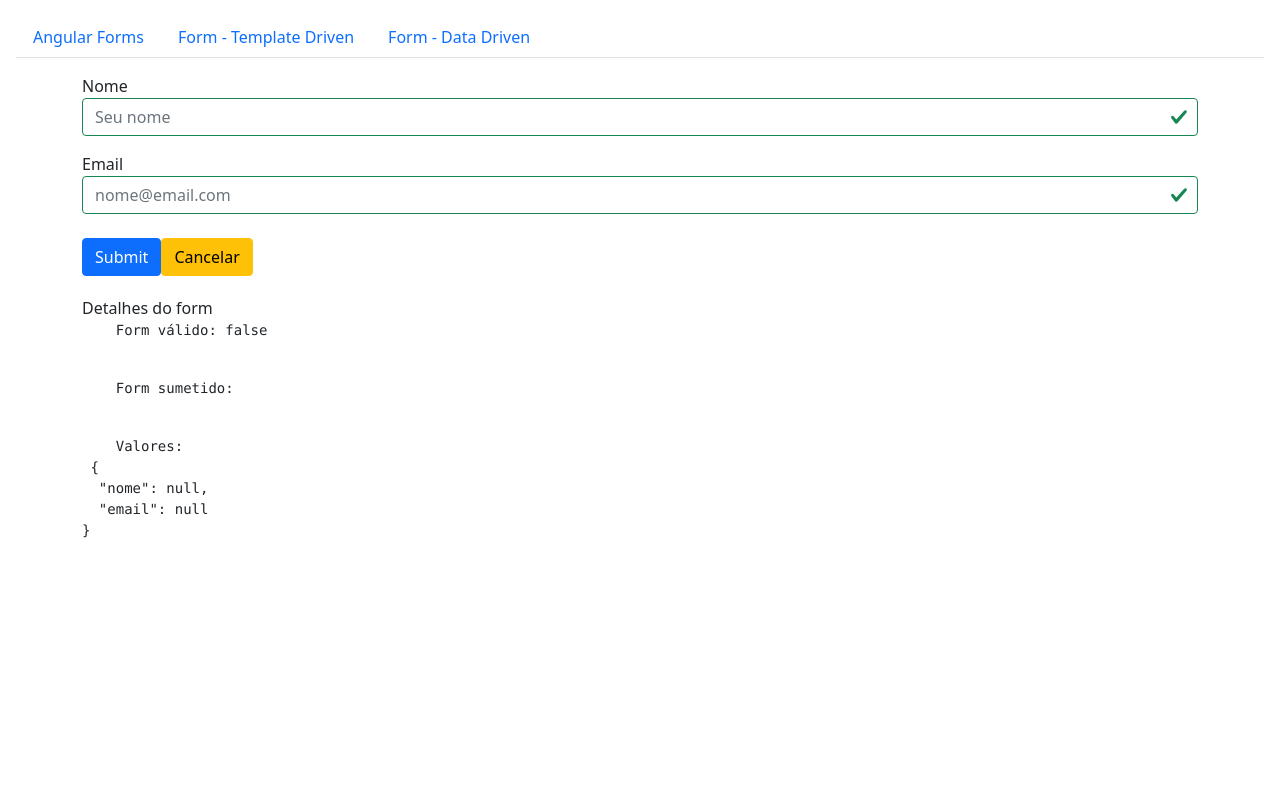
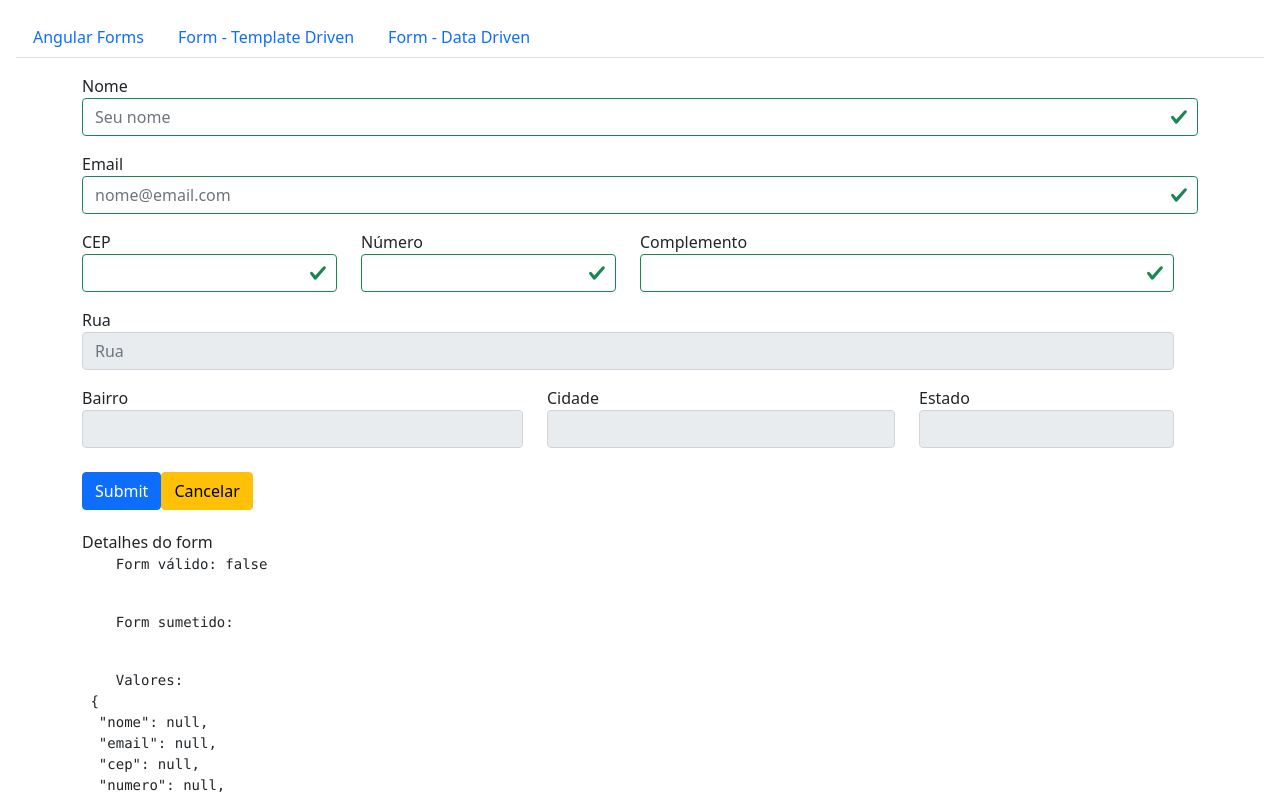
Before and after one commit to AndersonSilva94/estudos-angular-framework, an Angular app in the folder modulo-9-formularios-data-driven/formularios-data-driven/: page /dataForm in a window 1280 px wide. Shown: the top 798 px of the page. Built offline with nearby package versions, Linux system fonts and the light colour scheme.

Commit message:
feat: :rocket: Formulários reativos: Endereço (migrando de template driven para form reativo)

```diff
--- a/modulo-9-formularios-data-driven/formularios-data-driven/src/app/data-form/data-form.component.html
+++ b/modulo-9-formularios-data-driven/formularios-data-driven/src/app/data-form/data-form.component.html
@@ -38,7 +38,7 @@
       </app-campo-control-erro>
     </div>
 
-    <!-- <div class="row" ngModelGroup="endereco">
+    <div class="row">
 
       <div class="form-group mt-3 col-md-3">
         <label for="cep" class="control-label">CEP</label>
@@ -46,31 +46,21 @@
           type="text"
           id="cep"
           class="form-control"
-          name="cep"
-          ngModel
-          required
-          #cep="ngModel"
-          (blur)="consultaCEP(cep.value, f)"
+          formControlName="cep"
         >
         <app-campo-control-erro
-          [mostrarErro]="verificaValidTouched(cep)" msgErro="CEP é obrigatório.">
+          [mostrarErro]="verificaValidTouched('cep')" msgErro="CEP é obrigatório.">
         </app-campo-control-erro>
       </div>
 
       <div class="form-group mt-3 col-md-3">
         <label for="numero" class="control-label">Número</label>
-        <input type="text" id="numero" class="form-control" name="numero" ngModel required #numero="ngModel">
-        <div
-          *ngIf="!numero.valid && numero.touched"
-          class="alert alert-danger" role="alert"
-        >
-          Número é obrigatório.
-        </div>
+        <input type="text" id="numero" class="form-control" formControlName="numero">
       </div>
 
       <div class="form-group mt-3 col-md-6">
         <label for="complemento" class="control-label">Complemento</label>
-        <input type="text" id="complemento" class="form-control" name="complemento" ngModel #complemento="ngModel">
+        <input type="text" id="complemento" class="form-control" formControlName="complemento">
       </div>
 
       <div
@@ -79,51 +69,30 @@
         <label for="rua">Rua</label>
         <input
           type="text"
-          name="rua"
           class="form-control"
           id="rua" aria-describedby="ruaHelp"
           placeholder="Rua"
-          ngModel
-          required
-          #rua="ngModel"
+          formControlName="rua"
           readonly
         >
       </div>
 
       <div class="form-group mt-3 col-md-5">
         <label for="bairro" class="control-label">Bairro</label>
-        <input type="text" id="bairro" class="form-control" name="bairro" ngModel required #bairro="ngModel" readonly>
-        <div
-          *ngIf="!bairro.valid && bairro.touched"
-          class="alert alert-danger" role="alert"
-        >
-          Bairro é obrigatório.
-        </div>
+        <input type="text" id="bairro" class="form-control" formControlName="bairro" readonly>
       </div>
 
       <div class="form-group mt-3 col-md-4">
         <label for="cidade" class="control-label">Cidade</label>
-        <input type="text" id="cidade" class="form-control" name="cidade" ngModel required #cidade="ngModel" readonly>
-        <div
-          *ngIf="!cidade.valid && cidade.touched"
-          class="alert alert-danger" role="alert"
-        >
-          Cidade é obrigatório.
-        </div>
+        <input type="text" id="cidade" class="form-control" formControlName="cidade" readonly>
       </div>
 
       <div class="form-group mt-3 col-md-3">
         <label for="estado" class="control-label">Estado</label>
-        <input type="text" id="estado" class="form-control" name="estado" ngModel required #estado="ngModel" readonly>
-        <div
-          *ngIf="!estado.valid && estado.touched"
-          class="alert alert-danger" role="alert"
-        >
-          Estado é obrigatório.
-        </div>
+        <input type="text" id="estado" class="form-control" formControlName="estado" readonly>
       </div>
 
-    </div> -->
+    </div>
   </div>
 
 
--- a/modulo-9-formularios-data-driven/formularios-data-driven/src/app/data-form/data-form.component.ts
+++ b/modulo-9-formularios-data-driven/formularios-data-driven/src/app/data-form/data-form.component.ts
@@ -29,6 +29,13 @@ export class DataFormComponent implements OnInit {
     this.formulario = this.formBuilder.group({
       nome: [null, [Validators.required, Validators.minLength(3), Validators.maxLength(30)]],
       email: [null, [Validators.required, Validators.email]],
+      cep: [null, Validators.required],
+      numero: [null, Validators.required],
+      complemento: [null],
+      rua: [null, Validators.required],
+      bairro: [null, Validators.required],
+      cidade: [null, Validators.required],
+      estado: [null, Validators.required]
     })
 
   }
```
